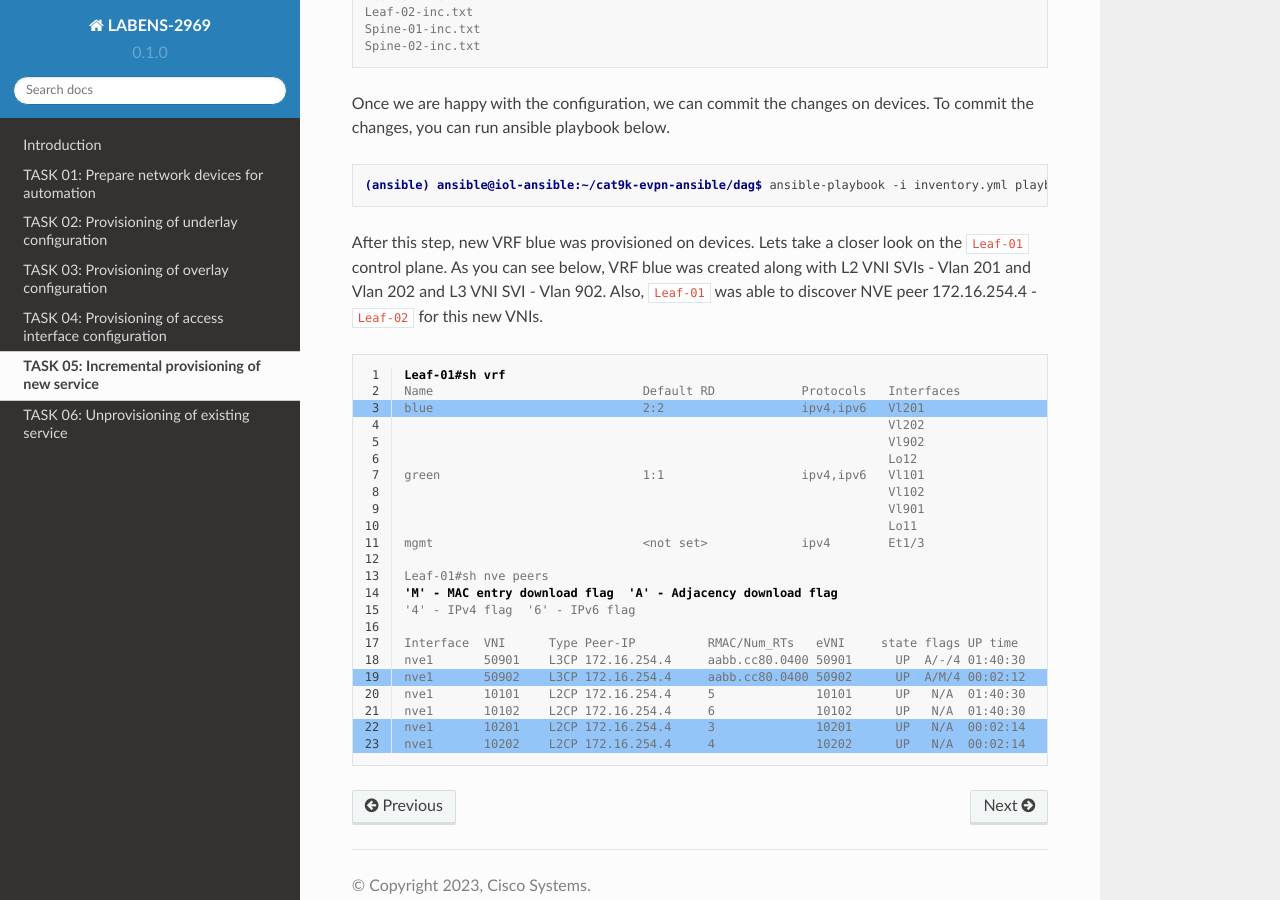
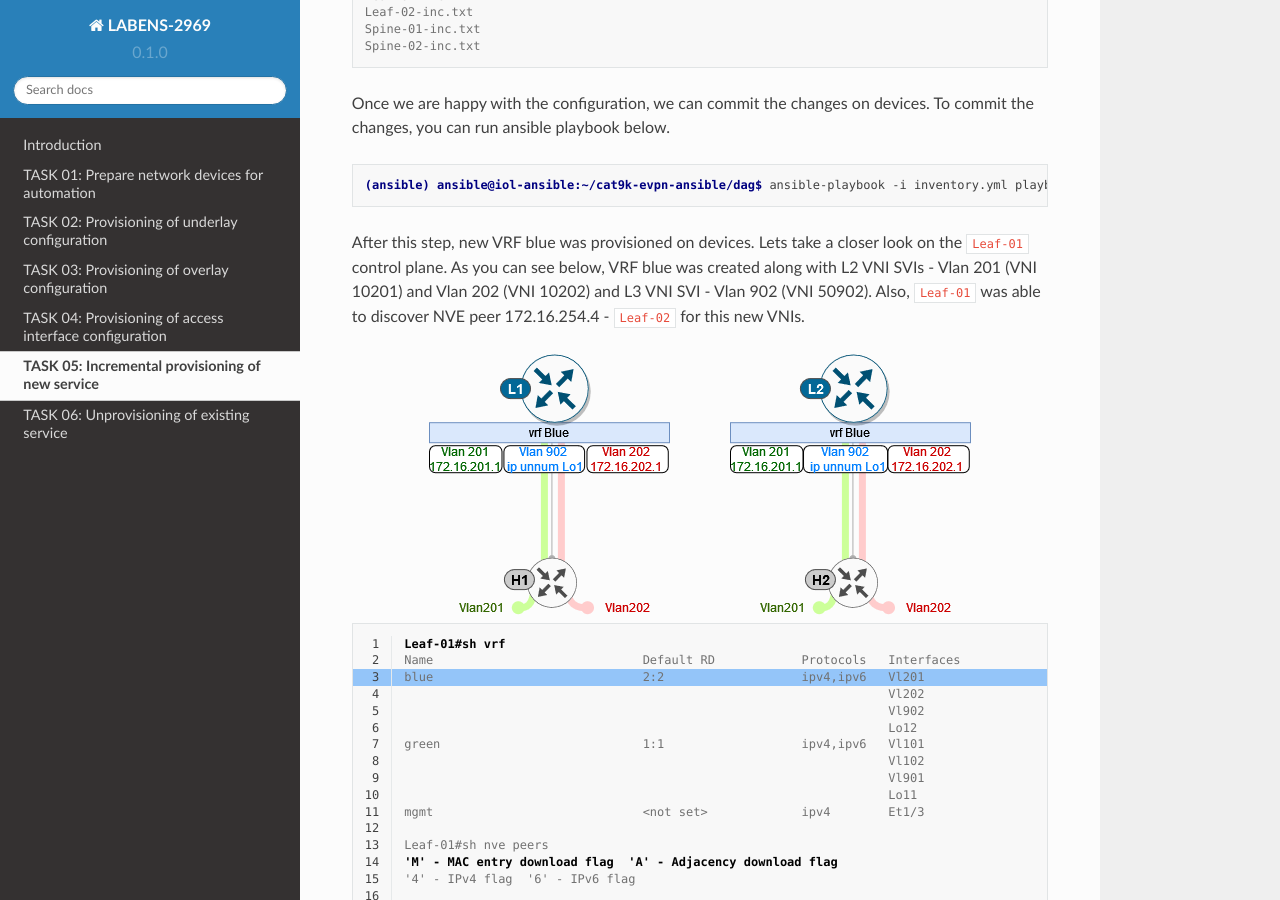
Before and after one commit to dvishchu/labens-2969, a Sphinx documentation site: the page built from docs/source/task_05.rst, in a window 1280 px wide and 900 px high, scrolled down 2444 px. Built offline with Sphinx 7.4.7 and the Read the Docs theme 2.0.0, drawn with Linux system fonts in a browser that asks for light colours.

Commit message:
Adding picture to task 05

```diff
--- a/docs/source/task_05.rst
+++ b/docs/source/task_05.rst
@@ -50,7 +50,10 @@ Once we are happy with the configuration, we can commit the changes on devices.
 
     (ansible) ansible@iol-ansible:~/cat9k-evpn-ansible/dag$ ansible-playbook -i inventory.yml playbook_overlay_incremental_commit.yml
 
-After this step, new VRF blue was provisioned on devices. Lets take a closer look on the ``Leaf-01`` control plane. As you can see below, VRF blue was created along with L2 VNI SVIs - Vlan 201 and Vlan 202 and L3 VNI SVI - Vlan 902. Also, ``Leaf-01`` was able to discover NVE peer 172.16.254.4 - ``Leaf-02`` for this new VNIs.
+After this step, new VRF blue was provisioned on devices. Lets take a closer look on the ``Leaf-01`` control plane. As you can see below, VRF blue was created along with L2 VNI SVIs - Vlan 201 (VNI 10201) and Vlan 202 (VNI 10202) and L3 VNI SVI - Vlan 902 (VNI 50902). Also, ``Leaf-01`` was able to discover NVE peer 172.16.254.4 - ``Leaf-02`` for this new VNIs.
+
+.. image:: assets/task05_incremental.png
+    :align: center
 
 .. code-block:: console
     :linenos:
```
Also changed, not shown: docs/source/assets/task05_incremental.png (added).
